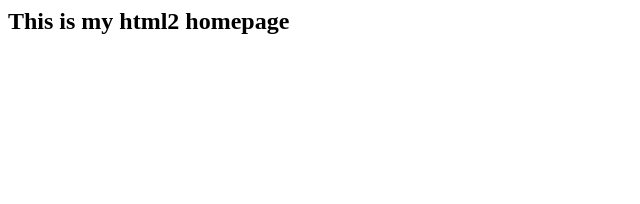
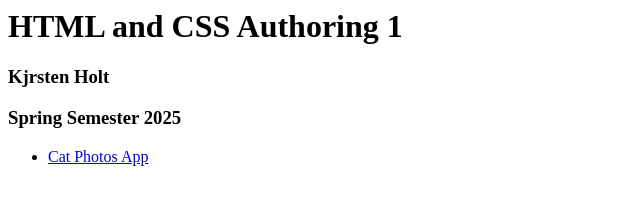
Before and after one commit to stewart-143/mctc-html, a plain HTML site: page index.html in a window 1280 px wide. Shown: the whole page, without its empty margins (0-640 px from the left). Drawn offline with Linux system fonts and the light colour scheme.

Commit message:
Include cat photos link

```diff
--- a/index.html
+++ b/index.html
@@ -1 +1,16 @@
-<h2>This is my html2 homepage</h2>
+<html lang="en">
+  <head>
+    <title>HTML and CSS Authoring 1</title>
+  </head>
+
+  <body>
+    <h1>HTML and CSS Authoring 1</h1>
+    <h3>Kjrsten Holt</h3>
+    <h3>Spring Semester 2025</h3>
+
+    <ul>
+      <li><a href="cat-photos/index.html">Cat Photos App</a></li>
+    </ul>
+
+  </body>
+</html>
```
